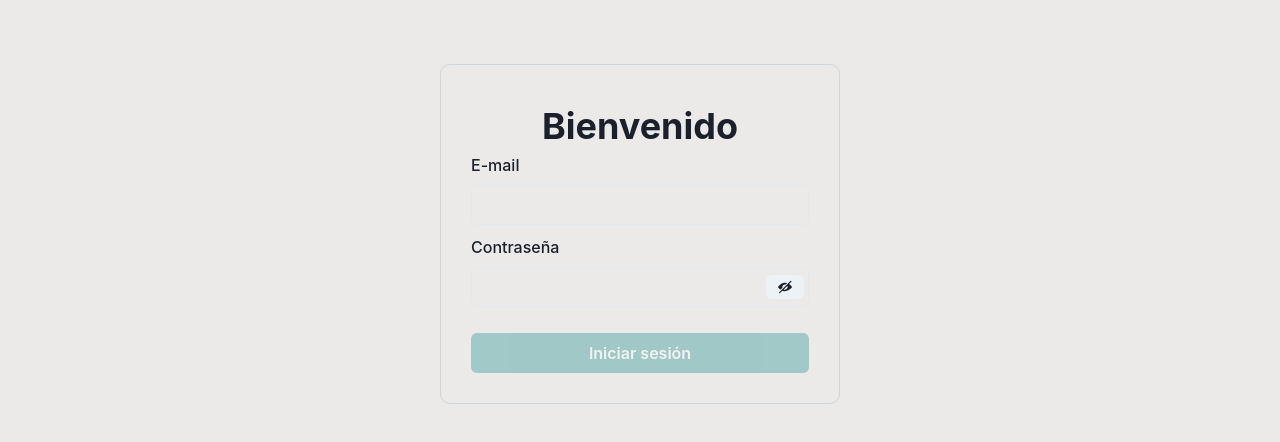
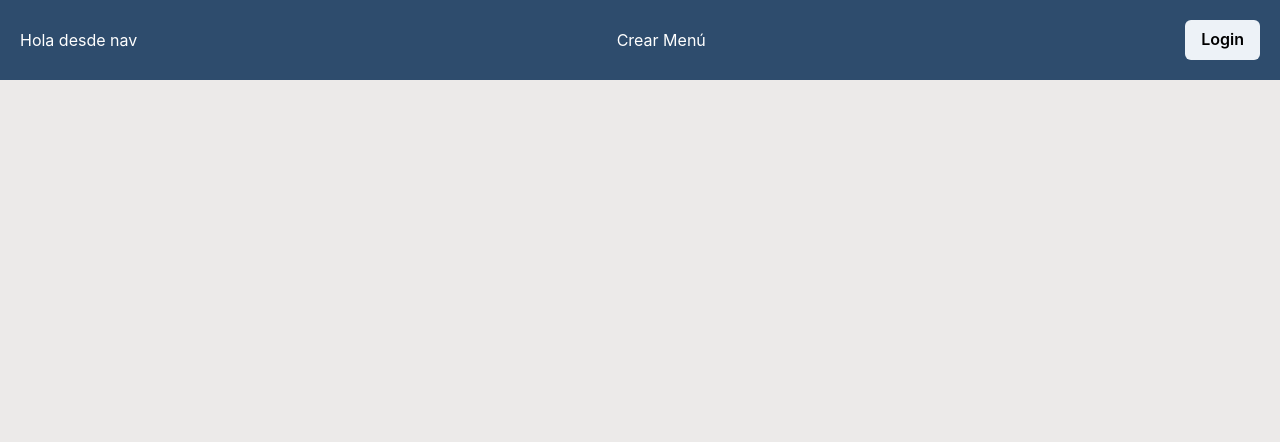
Before and after one commit to SebastianChaca/alkemytestchallenge, a React (Create React App) app: page /craetemenu in a window 1280 px wide. Before the commit this address led to /public/login. Shown: the top 442 px of the page. Built offline with nearby package versions, Linux system fonts and the light colour scheme.

Commit message:
route name fix

```diff
--- a/src/Components/NavBar/Navbar.jsx
+++ b/src/Components/NavBar/Navbar.jsx
@@ -13,7 +13,7 @@ const Navbar = () => {
       alignItems="center"
     >
       Hola desde nav
-      <Link to="/craetemenu">Crear Menú</Link>
+      <Link to="/createmenu">Crear Menú</Link>
       <Button color="black">Login</Button>
     </Flex>
   );
--- a/src/Routes/Routes.js
+++ b/src/Routes/Routes.js
@@ -19,7 +19,7 @@ export const privateRoutes = [
   },
   {
     id: uuidv4(),
-    path: '/craetemenu',
+    path: '/createmenu',
     component: <CreateMenu />,
   },
 ];
```
